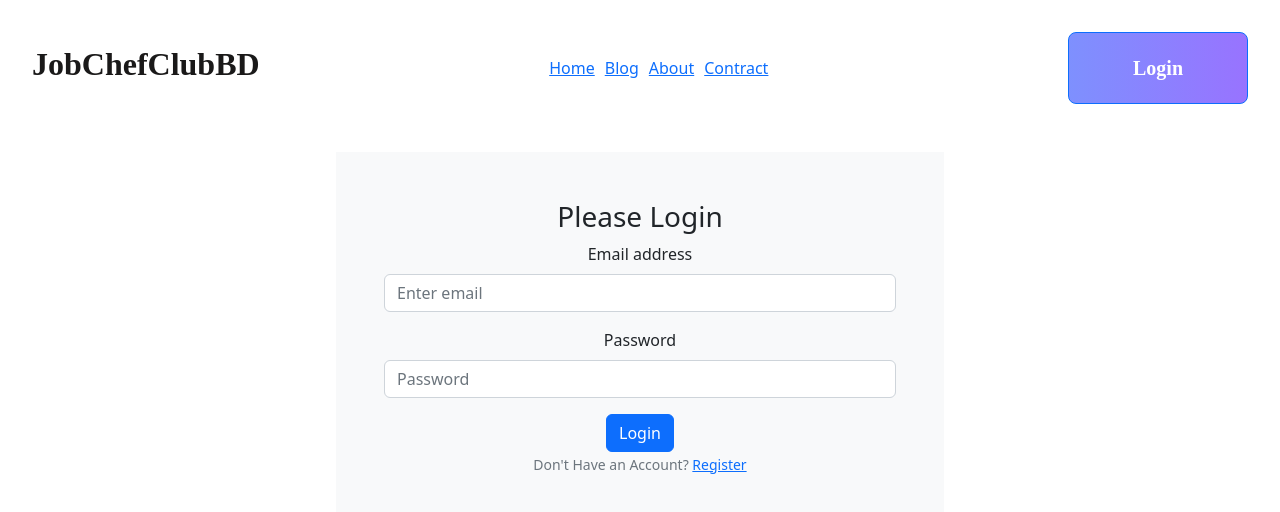
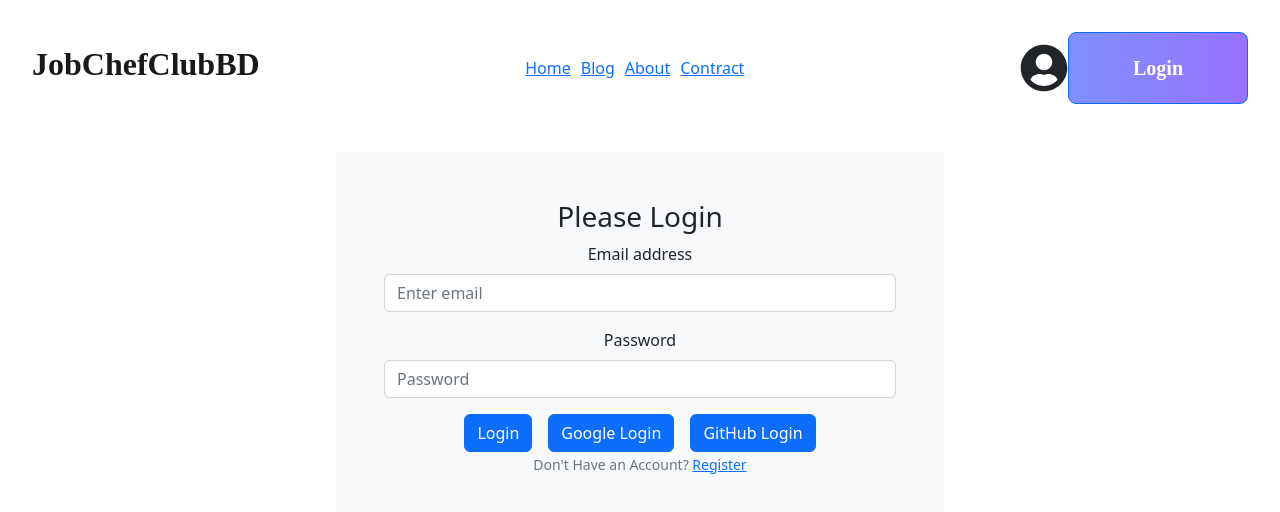
Before and after one commit to ataur28/chef-club-bd-client, a React (Vite) app: page /login in a window 1280 px wide. Shown: the top 512 px of the page. Built offline with nearby package versions, Linux system fonts and the light colour scheme; no server answers.

Commit message:
profile picture add in nab bar

```diff
--- a/src/components/Home/Home.css
+++ b/src/components/Home/Home.css
@@ -21,6 +21,13 @@
 
 .btn-login{
     margin-left: 10px;
+}
+
+.nav-picture{
+    border-radius: 50%;
+    height: 60px;
+    width: 60px;
+    margin-right: 10px;
 }
 
 
--- a/src/components/Home/Home.jsx
+++ b/src/components/Home/Home.jsx
@@ -9,6 +9,7 @@
 const Home = () => {
 
     const { user, logOut } = useContext(AuthContext);
+    // console.log(user.displayName)
 
     const handleLogOut = () => {
         logOut()
@@ -22,7 +23,10 @@
                 <h1 className='heater-title'>JobChefClubBD</h1>
                 <Header></Header>
                 <div className='header-btn-icon'>
-                    {user && <FaUserCircle style={{ fontSize: '3rem' }}></FaUserCircle>}
+                    {user ? <img className='nav-picture' src={user.photoURL} alt="" /> : <FaUserCircle style={{ fontSize: '3rem' }}></FaUserCircle>}
+
+                    {/* <span>{user.photoURL}</span> */}
+                    {/* <img src={user.photoURL} alt="" /> */}
 
                     {user ?
                         <Button onClick={handleLogOut} className='header-btn'>Logout</Button> :
--- a/src/components/Login/Login.jsx
+++ b/src/components/Login/Login.jsx
@@ -1,10 +1,33 @@
-import React, { useContext } from 'react';
+import React, { useContext, useState } from 'react';
 import './Login.css'
 import { Button, Form } from 'react-bootstrap';
 import { Link, Navigate, useLocation, useNavigate } from 'react-router-dom';
 import { AuthContext } from '../Providers/AuthProvider';
+import { GoogleAuthProvider, getAuth, signInWithPopup } from 'firebase/auth';
+import app from '../../firebase/firebases.config';
 
 const Login = () => {
+     const [user, setUser] = useState(null);
+     const auth = getAuth(app);
+     const provider = new GoogleAuthProvider();
+
+    const handleGoogleSingIn = (event) => {
+        event.preventDefault();
+        signInWithPopup(auth, provider)
+        // googleSignIn(auth, provider)
+            .then(result => {
+                const LoggedInUser = result.user;
+                console.log(LoggedInUser)
+                navigate(from, { replace: true })
+                setUser(LoggedInUser);
+            })
+            .catch(error => {
+                console.log('error', error.message)
+            })
+    }
+
+
+
     const { signIn } = useContext(AuthContext);
     const navigate = useNavigate();
     const location = useLocation();
@@ -48,6 +71,12 @@
                 <Button variant="primary" type="submit">
                     Login
                 </Button>
+                <Button onClick={handleGoogleSingIn} variant="primary" className='ms-3 me-3' >
+                    Google Login
+                </Button>
+                <Button variant="primary" >
+                    GitHub Login
+                </Button>
                 <br />
                 <Form.Text className="text-secondary">
                     Don't Have an Account? <Link to="/register">Register</Link>
--- a/src/components/Providers/AuthProvider.jsx
+++ b/src/components/Providers/AuthProvider.jsx
@@ -1,5 +1,5 @@
 import React, { createContext, useEffect, useState } from 'react';
-import { createUserWithEmailAndPassword, getAuth, onAuthStateChanged, signInWithEmailAndPassword, signOut } from "firebase/auth";
+import { GoogleAuthProvider, createUserWithEmailAndPassword, getAuth, onAuthStateChanged, signInWithEmailAndPassword, signInWithPopup, signOut } from "firebase/auth";
 import app from '../../firebase/firebases.config';
 
 export const AuthContext = createContext(null);
@@ -9,6 +9,13 @@
 const AuthProvider = ({ children }) => {
     const [user, setUser] = useState(null);
     const [loading, setLoading] = useState(true);
+
+    const provider = new GoogleAuthProvider();
+
+    const googleSignIn = (email, password) =>{
+        setLoading(true);
+        return signInWithPopup(auth, provider);
+    }
 
     const createUser = (email, password) => {
         setLoading(true);
@@ -44,7 +51,9 @@
         loading,
         createUser,
         signIn,
-        logOut
+        logOut,
+        googleSignIn,
+        provider
     }
     return (
         <AuthContext.Provider value={authInfo}>
```
